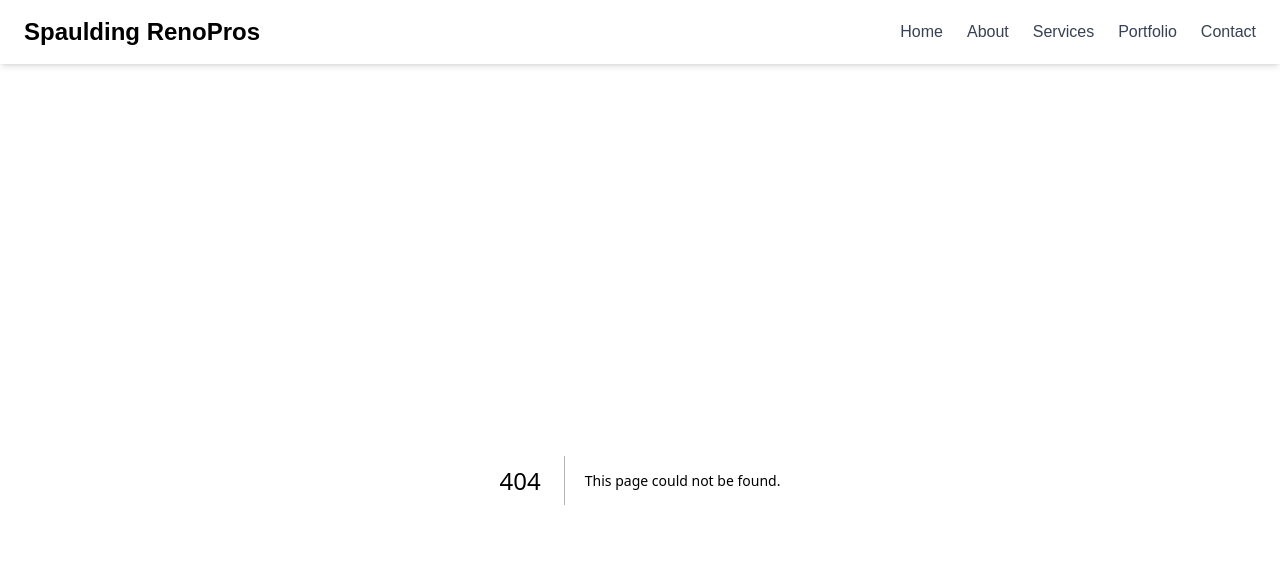
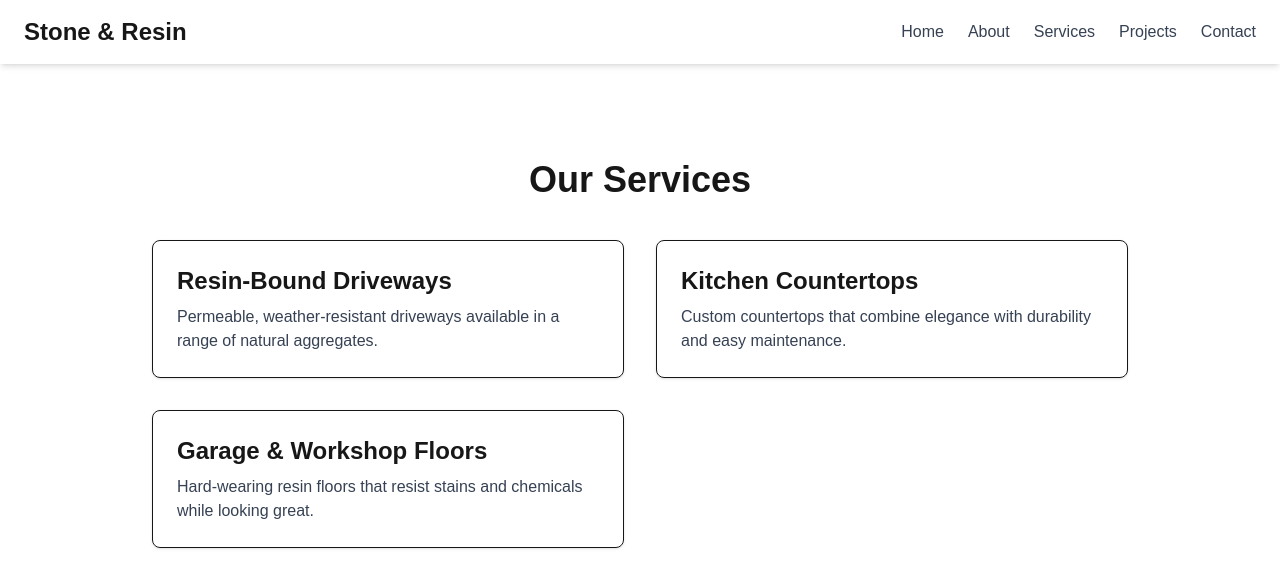
Before and after one commit to spqreno/spaulding-renopros, a Next.js app: page /services in a window 1280 px wide. Before the commit this address had no page. Shown: the top 588 px of the page. Built offline with nearby package versions, Linux system fonts and the light colour scheme.

Commit message:
feat: build Stone & Resin website

```diff
--- /dev/null
+++ b/app/about/page.js
@@ -0,0 +1,20 @@
+// app/about/page.js
+import React from 'react';
+
+export default function AboutPage() {
+  return (
+    <section className="max-w-3xl mx-auto py-20 px-6">
+      <h1 className="text-4xl font-semibold mb-6 text-center">About Stone &amp; Resin</h1>
+      <p className="mb-4 text-gray-700 leading-relaxed">
+        Stone &amp; Resin specializes in blending natural aggregates with advanced resin
+        technology to create seamless surfaces for indoor and outdoor environments.
+      </p>
+      <p className="text-gray-700 leading-relaxed">
+        Our team brings years of experience in decorative surfacing. We pride ourselves
+        on craftsmanship, clear communication, and projects delivered on time and on
+        budget. Whether you need a stunning driveway, a modern kitchen countertop, or a
+        durable garage floor, we are ready to help.
+      </p>
+    </section>
+  );
+}
--- /dev/null
+++ b/app/contact/page.js
@@ -0,0 +1,30 @@
+// app/contact/page.js
+import React from 'react';
+
+export default function ContactPage() {
+  return (
+    <section className="max-w-xl mx-auto py-20 px-6">
+      <h1 className="text-4xl font-semibold mb-6 text-center">Contact Us</h1>
+      <p className="mb-4 text-gray-700 text-center">
+        Ready to transform your space? Reach out for a free quote.
+      </p>
+      <div className="text-center space-y-4 text-gray-700">
+        <p>
+          <strong>Phone:</strong>{' '}
+          <a href="tel:5137878798" className="text-blue-600 hover:underline">
+            513-787-8798
+          </a>
+        </p>
+        <p>
+          <strong>Email:</strong>{' '}
+          <a href="mailto:info@stoneandresin.com" className="text-blue-600 hover:underline">
+            info@stoneandresin.com
+          </a>
+        </p>
+        <p>
+          <strong>Location:</strong> Amelia, OH
+        </p>
+      </div>
+    </section>
+  );
+}
--- a/app/layout.js
+++ b/app/layout.js
@@ -3,9 +3,9 @@ import './globals.css';
 import Link from 'next/link';
 
 export const metadata = {
-  title: 'Spaulding RenoPros – Home Renovations in Amelia, OH',
+  title: 'Stone & Resin – Custom Surfaces for Modern Spaces',
   description:
-    'Integrity, craftsmanship, reliability—Spaulding RenoPros delivers kitchen, bath, resin, and concrete solutions.',
+    'Premium stone and resin flooring, countertops, and outdoor solutions for residential and commercial projects.',
 };
 
 export default function RootLayout({ children }) {
@@ -15,7 +15,7 @@ export default function RootLayout({ children }) {
         <nav className="fixed top-0 inset-x-0 bg-white shadow-md z-50">
           <div className="max-w-7xl mx-auto px-6 py-4 flex justify-between items-center">
             <Link href="/" className="text-2xl font-bold">
-              Spaulding RenoPros
+              Stone &amp; Resin
             </Link>
             <div className="space-x-6 hidden md:flex text-gray-700">
               <Link href="/" className="hover:text-blue-600">
@@ -28,9 +28,9 @@ export default function RootLayout({ children }) {
                 Services
               </Link>
               <Link href="/projects" className="hover:text-blue-600">
-                Portfolio
+                Projects
               </Link>
-              <Link href="#contact" className="hover:text-blue-600">
+              <Link href="/contact" className="hover:text-blue-600">
                 Contact
               </Link>
             </div>
--- a/app/page.js
+++ b/app/page.js
@@ -7,21 +7,21 @@ export default function HomePage() {
       {/* Hero */}
       <section
         className="relative h-screen bg-cover bg-center"
-        style={{ backgroundImage: "url('/hero-image.jpeg')" }}
+        style={{ backgroundImage: "url('/resin-closeup.jpeg')" }}
       >
-        <div className="absolute inset-0 bg-black bg-opacity-50" />
+        <div className="absolute inset-0 bg-black/50" />
         <div className="relative z-10 flex flex-col items-center justify-center h-full text-center px-6">
           <h1 className="text-5xl md:text-6xl font-bold text-white mb-4">
-            Transforming Homes in Amelia, OH
+            Beautiful Stone &amp; Resin Surfaces
           </h1>
           <p className="text-lg md:text-xl text-white mb-6 max-w-2xl">
-            Quality renovations driven by integrity, craftsmanship, and reliability.
+            Durable, low-maintenance solutions for driveways, floors, and countertops.
           </p>
           <a
-            href="#contact"
+            href="/contact"
             className="bg-blue-600 hover:bg-blue-700 text-white uppercase tracking-wide px-8 py-3 rounded"
           >
-            Get a Free Estimate
+            Get a Quote
           </a>
         </div>
       </section>
@@ -38,10 +38,11 @@ export default function HomePage() {
 
       {/* About Section */}
       <section className="bg-white py-16 px-6 text-center">
-        <h2 className="text-4xl font-semibold mb-6">About Spaulding RenoPros</h2>
+        <h2 className="text-4xl font-semibold mb-6">About Stone &amp; Resin</h2>
         <p className="max-w-3xl mx-auto text-gray-700 leading-relaxed">
-          At 15, I restored a 1964 Corvair Monza Spider—only to lose it in a fire. Burned by an unscrupulous contractor,
-          I vowed no one else would face that devastation. Today, Spaulding RenoPros stands for integrity, craftsmanship, and reliability.
+          We craft premium surfaces combining natural stone with high-performance resins.
+          Our installations are slip-resistant, UV-stable, and built to withstand the
+          toughest environments while looking stunning for years.
         </p>
       </section>
 
@@ -49,9 +50,9 @@ export default function HomePage() {
       <section className="bg-gray-50 py-16 px-6">
         <h2 className="text-4xl font-semibold text-center mb-10">Our Services</h2>
         <div className="max-w-6xl mx-auto grid gap-8 grid-cols-1 sm:grid-cols-2 lg:grid-cols-3">
-          <ServiceCard title="Kitchen Remodeling" image="/kitchen-after.jpeg" />
-          <ServiceCard title="Bathroom Renovations" image="/interior-step.jpeg" />
-          <ServiceCard title="Resin Bound Driveways" image="/resin-finish.jpeg" />
+          <ServiceCard title="Driveways" image="/resin-finish.jpeg" />
+          <ServiceCard title="Countertops" image="/kitchen-after.jpeg" />
+          <ServiceCard title="Garage Floors" image="/garage-interior.jpeg" />
         </div>
         <div className="text-center mt-8">
           <a href="/services" className="text-blue-600 hover:underline">
@@ -62,16 +63,16 @@ export default function HomePage() {
 
       {/* Portfolio Teaser */}
       <section className="py-16 px-6 text-center">
-        <h2 className="text-4xl font-semibold mb-6">Featured Projects</h2>
+        <h2 className="text-4xl font-semibold mb-6">Recent Projects</h2>
         <div className="max-w-5xl mx-auto grid grid-cols-1 md:grid-cols-2 gap-6">
-          {['driveway-resurf.jpeg','Laundry-before.jpeg','Pantry-before.jpeg','frontporch-after.jpeg'].map((src, i)=>
+          {['resin-finish.jpeg','frontporch-after.jpeg','garage-interior.jpeg','kitchen-after.jpeg'].map((src, i) => (
             <img
               key={i}
-              src={`/public/projects/${src}`}
+              src={`/${src}`}
               alt=""
               className="rounded shadow object-cover h-64 w-full"
             />
-          )}
+          ))}
         </div>
         <a href="/projects" className="mt-6 inline-block text-blue-600 hover:underline">
           See More →
@@ -79,9 +80,9 @@ export default function HomePage() {
       </section>
 
       {/* Contact CTA */}
-      <section id="contact" className="bg-blue-600 text-white py-16 px-6 text-center">
-        <h2 className="text-4xl font-semibold mb-4">Ready to Start Your Project?</h2>
-        <p className="mb-8">Contact us today for a free, no-obligation estimate.</p>
+      <section className="bg-blue-600 text-white py-16 px-6 text-center">
+        <h2 className="text-4xl font-semibold mb-4">Ready to Start?</h2>
+        <p className="mb-8">Contact us today for a free, no-obligation quote.</p>
         <a href="tel:5137878798" className="bg-white text-blue-600 px-8 py-3 rounded uppercase font-bold">
           Call 513-787-8798
         </a>
@@ -89,7 +90,7 @@ export default function HomePage() {
 
       {/* Footer */}
       <footer className="bg-black text-gray-400 text-center py-6">
-        <p>&copy; {new Date().getFullYear()} Spaulding RenoPros. All rights reserved.</p>
+        <p>&copy; {new Date().getFullYear()} Stone &amp; Resin. All rights reserved.</p>
       </footer>
     </>
   );
@@ -97,7 +98,10 @@ export default function HomePage() {
 
 function ServiceCard({ title, image }) {
   return (
-    <a href={`/services/${title.toLowerCase().replace(/ /g, '-')}`} className="block overflow-hidden bg-white rounded shadow hover:shadow-lg transition">
+    <a
+      href={`/services/${title.toLowerCase().replace(/ /g, '-')}`}
+      className="block overflow-hidden bg-white rounded shadow hover:shadow-lg transition"
+    >
       <img src={image} alt={title} className="w-full h-48 object-cover" />
       <div className="p-4">
         <h3 className="text-xl font-bold">{title}</h3>
--- /dev/null
+++ b/app/projects/page.js
@@ -0,0 +1,27 @@
+// app/projects/page.js
+import React from 'react';
+
+const images = [
+  'resin-finish.jpeg',
+  'frontporch-after.jpeg',
+  'garage-interior.jpeg',
+  'kitchen-after.jpeg',
+];
+
+export default function ProjectsPage() {
+  return (
+    <section className="max-w-6xl mx-auto py-20 px-6">
+      <h1 className="text-4xl font-semibold mb-10 text-center">Project Gallery</h1>
+      <div className="grid gap-6 grid-cols-1 sm:grid-cols-2 md:grid-cols-3">
+        {images.map((src, i) => (
+          <img
+            key={i}
+            src={`/${src}`}
+            alt="Project image"
+            className="rounded shadow object-cover h-64 w-full"
+          />
+        ))}
+      </div>
+    </section>
+  );
+}
--- /dev/null
+++ b/app/services/page.js
@@ -0,0 +1,33 @@
+// app/services/page.js
+import React from 'react';
+
+const services = [
+  {
+    title: 'Resin-Bound Driveways',
+    desc: 'Permeable, weather-resistant driveways available in a range of natural aggregates.',
+  },
+  {
+    title: 'Kitchen Countertops',
+    desc: 'Custom countertops that combine elegance with durability and easy maintenance.',
+  },
+  {
+    title: 'Garage & Workshop Floors',
+    desc: 'Hard-wearing resin floors that resist stains and chemicals while looking great.',
+  },
+];
+
+export default function ServicesPage() {
+  return (
+    <section className="max-w-5xl mx-auto py-20 px-6">
+      <h1 className="text-4xl font-semibold mb-10 text-center">Our Services</h1>
+      <div className="grid gap-8 sm:grid-cols-2">
+        {services.map((s) => (
+          <div key={s.title} className="p-6 border rounded-lg shadow-sm">
+            <h2 className="text-2xl font-bold mb-2">{s.title}</h2>
+            <p className="text-gray-700">{s.desc}</p>
+          </div>
+        ))}
+      </div>
+    </section>
+  );
+}
```
Also changed, not shown: 1 other file (tests, documents, lock files or other folders).
